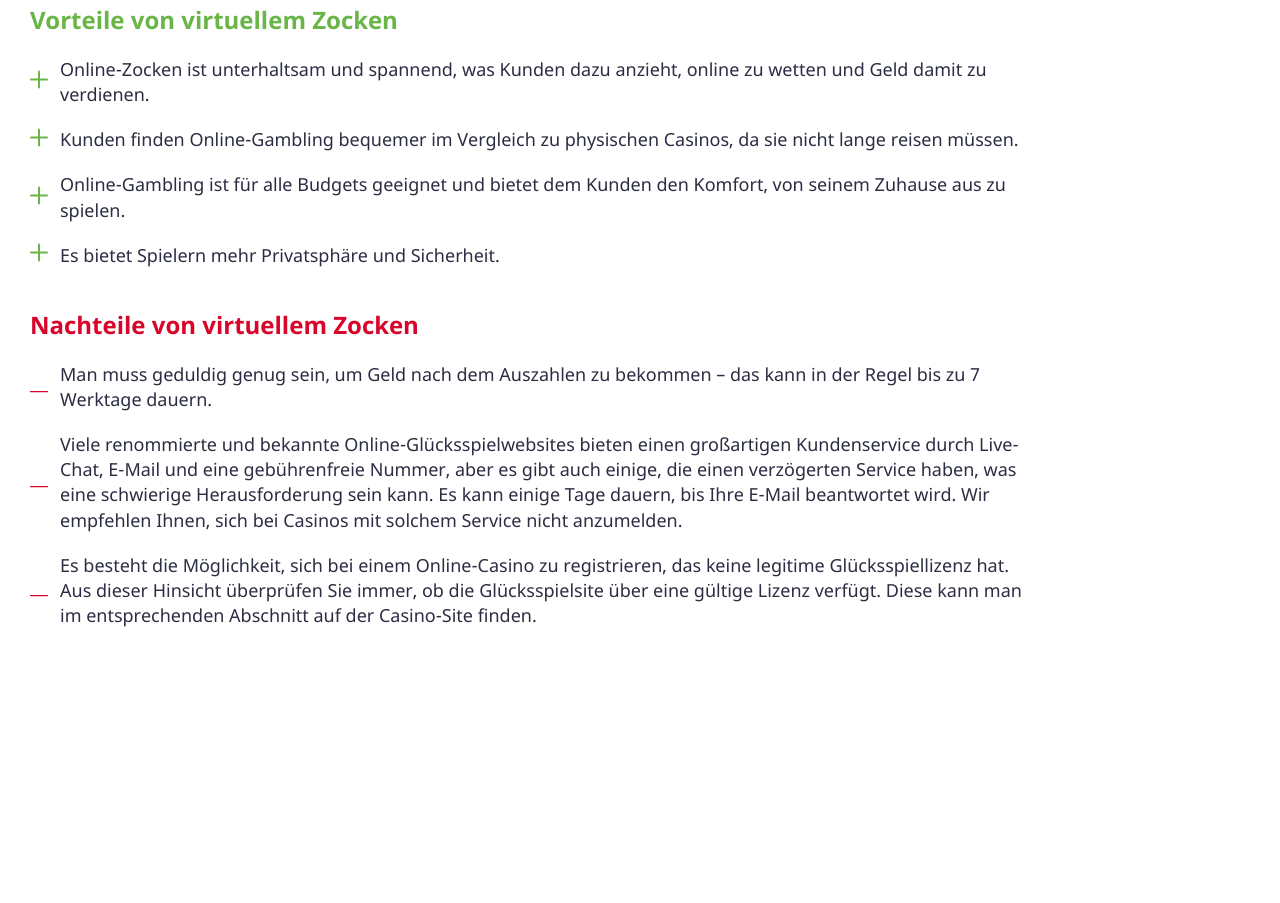
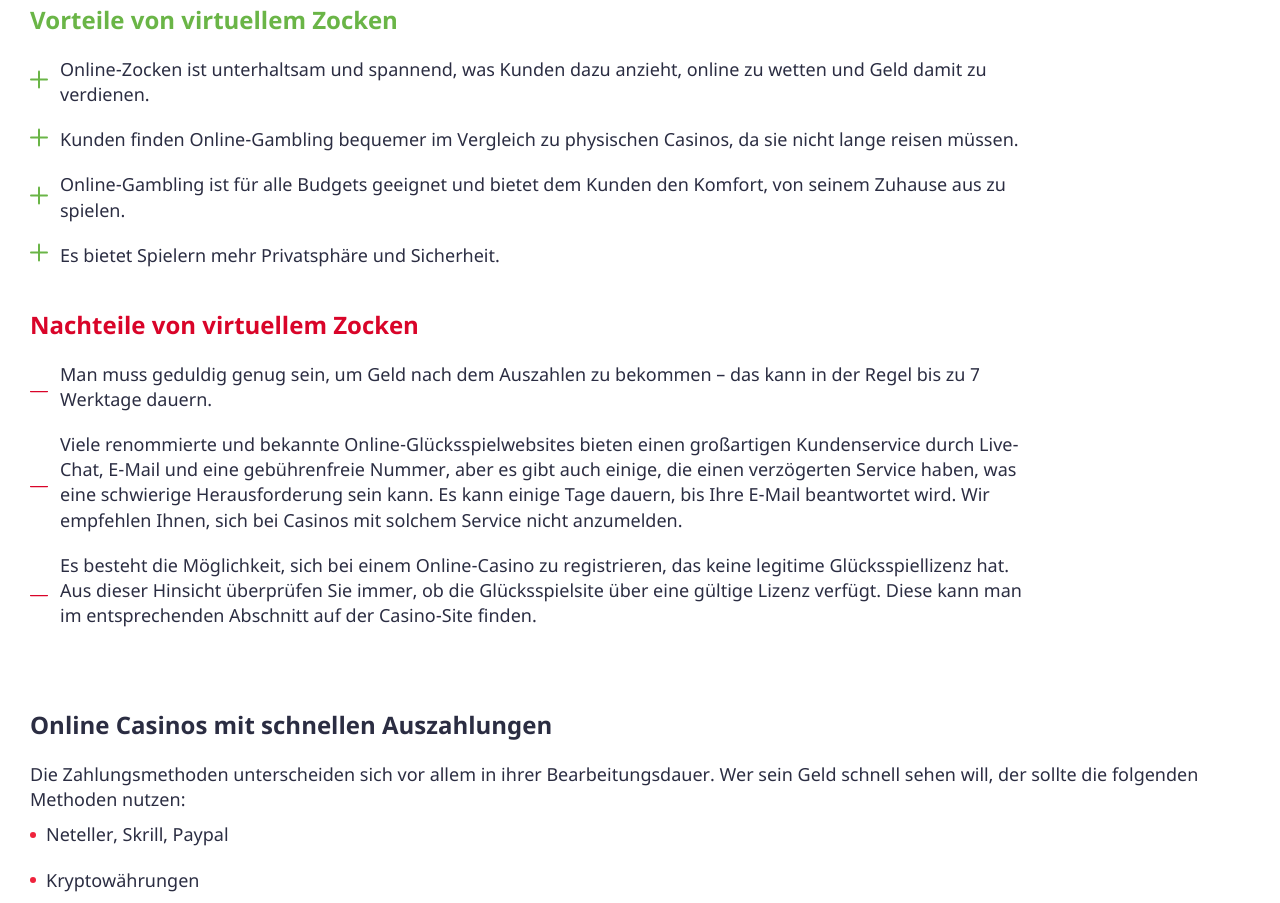
Before and after one commit to Killerlord1988/casinokopf.com, a website: page source/index.html in a window 1280 px wide. Shown: the part 4372-5275 px from the top of the page. Before the commit the page ends 5020 px from the top, so only its background shows below. Drawn offline with nearby package versions, Linux system fonts and the light colour scheme; files that its build step writes are made by us from their sources.

Commit message:
add fastpay-casino

```diff
--- a/source/index.html
+++ b/source/index.html
@@ -276,7 +276,6 @@
           <p>Das Wort Zocken braucht keine Einführung mehr, da fast jeder damit schon vertraut ist. Obwohl es schwierig
             ist, alle Gründe dafür zu nennen, warum so viele Menschen das Gambling auf der Website slots.io mögen, ist
             eine Sache sicher, dass jeder seinen eigenen Grund dafür haben würde.</p>
-
           <div class="game-advantage__items">
             <div class="game-advantage__list game-advantage__list--plus">
               <h3>Vorteile von virtuellem Zocken</h3>
@@ -319,8 +318,23 @@
                 </li>
               </ul>
             </div>
-
           </div>
+        </div>
+      </div>
+    </section>
+    <section class="fastpay-casino">
+      <div class="container">
+        <div class="fastpay-casino__wrapper">
+          <h2>Online Casinos mit schnellen Auszahlungen</h2>
+          <p>Die Zahlungsmethoden unterscheiden sich vor allem in ihrer Bearbeitungsdauer. Wer sein Geld schnell sehen will, der sollte die folgenden Methoden nutzen:</p>
+          <ul class="fastpay-casino__list">
+            <li>
+              <p>Neteller, Skrill, Paypal</p>
+            </li>
+            <li>
+              <p>Kryptowährungen</p>
+            </li>
+          </ul>
         </div>
       </div>
     </section>
--- /dev/null
+++ b/source/sass/blocks/fastpay-casino.scss
@@ -0,0 +1,50 @@
+.fastpay-casino {
+  padding-top: 60px;
+}
+
+.fastpay-casino h2 {
+  margin: 0;
+  font-weight: bold;
+  font-size: 24px;
+  line-height: 140%;
+}
+
+.fastpay-casino p {
+  margin: 0;
+  margin-top: 20px;
+  font-size: 18px;
+  line-height: 140%;
+}
+
+.fastpay-casino__list {
+  margin: 0;
+  padding: 0;
+  list-style: none;
+}
+
+.fastpay-casino__list li {
+  position: relative;
+  padding: 10px;
+  padding-left: 16px;
+}
+
+.fastpay-casino__list li::before {
+  position: absolute;
+  content: "";
+
+  width: 6px;
+  height: 6px;
+
+  left: 0;
+  top: 50%;
+  transform: translateY(-50%);
+
+  border-radius: 50%;
+  background-color: $color-primary;
+}
+
+.fastpay-casino__list p {
+  margin: 0;
+  font-size: 18px;
+  line-height: 140%;
+}
--- a/source/sass/style.scss
+++ b/source/sass/style.scss
@@ -10,3 +10,4 @@
 @import "blocks/ways-payment.scss";
 @import "blocks/live-roulette.scss";
 @import "blocks/game-advantage.scss";
+@import "blocks/fastpay-casino.scss";
```
Also changed, not shown: build/css/style.min.css, build/index.html, 1 other file.
